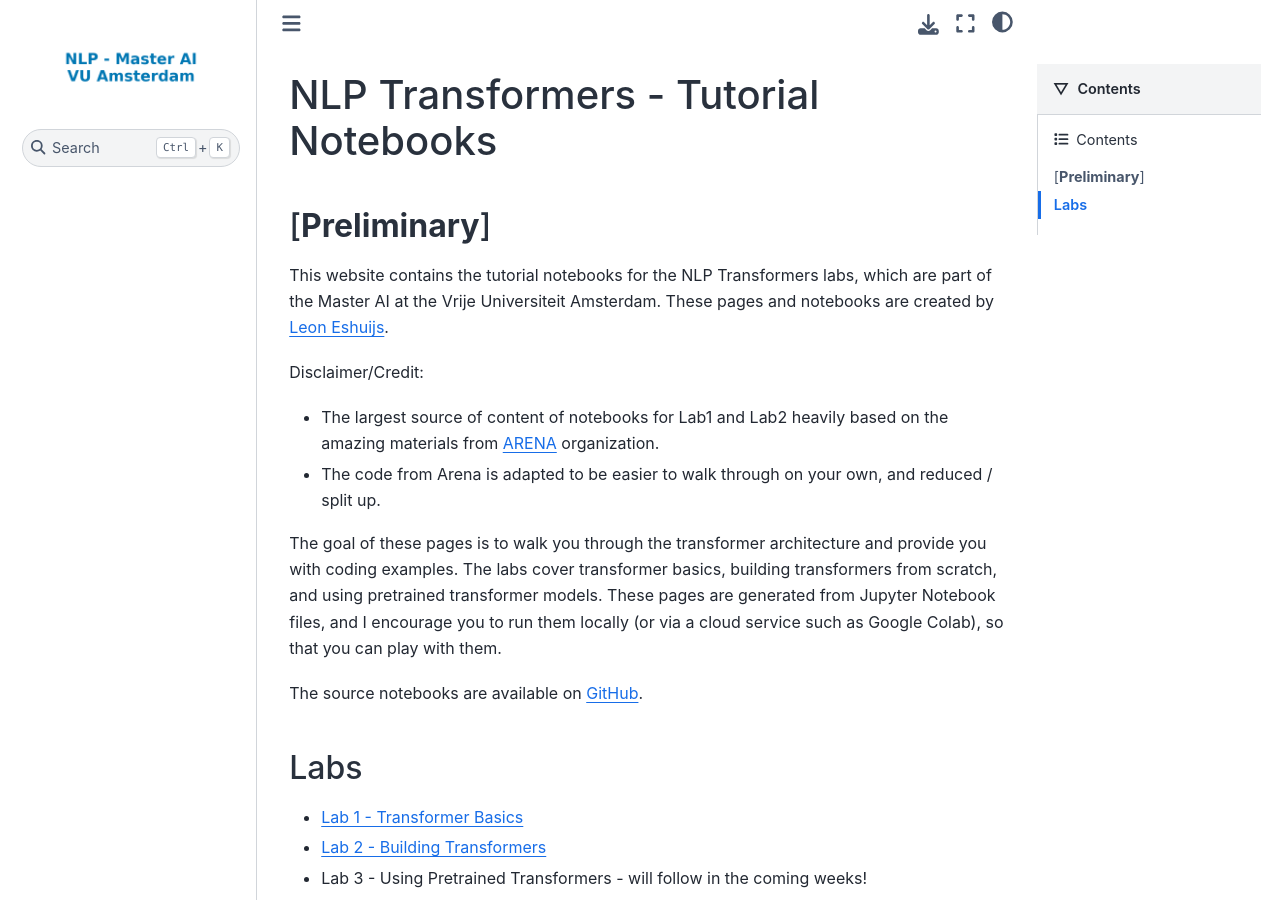
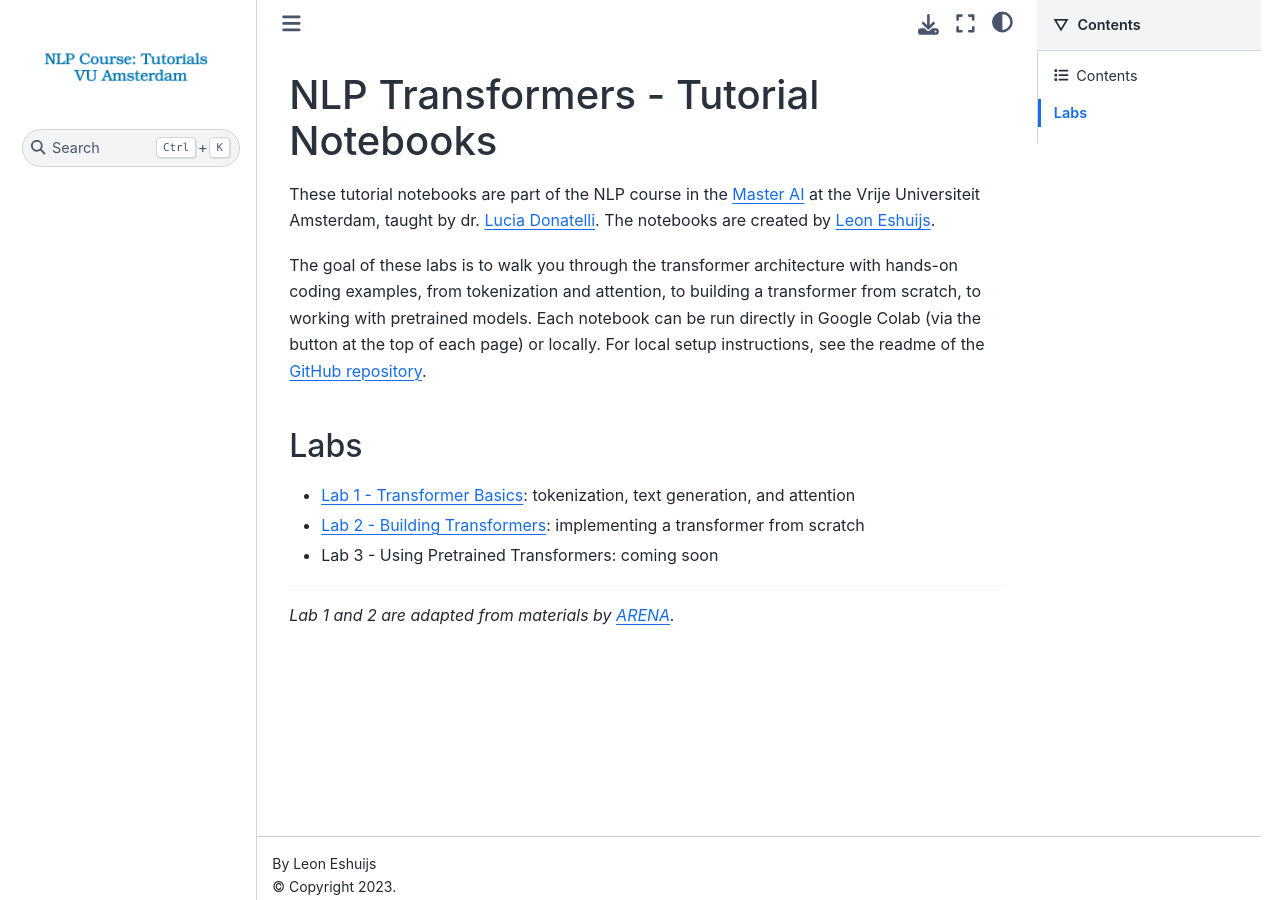
Before and after one commit to cltl/vunlp_tutorials, a Jupyter Book: the page built from intro.md, in a window 1280 px wide and 900 px high. Built offline with Jupyter Book 1.0.4 settings and Sphinx 7.4.7 and the Sphinx Book theme 1.1.4, drawn with Linux system fonts in a browser that asks for light colours; pages that are not in the unit, such as notebooks, are missing from menus.

Commit message:
update intro page

```diff
--- a/intro.md
+++ b/intro.md
@@ -1,16 +1,13 @@
 # NLP Transformers - Tutorial Notebooks
-### [**Preliminary**]
-This website contains the tutorial notebooks for the NLP Transformers labs, which are part of the Master AI at the Vrije Universiteit Amsterdam. These pages and notebooks are created by [Leon Eshuijs](https://watermeleon.github.io/).
 
-Disclaimer/Credit:
-- The largest source of content of notebooks for Lab1 and Lab2 heavily based on the amazing materials from [ARENA](https://www.arena.education/) organization.
-- The code from Arena is adapted to be easier to walk through on your own, and reduced / split up.
+These tutorial notebooks are part of the NLP course in the [Master AI](https://vu.nl/en/education/master/artificial-intelligence) at the Vrije Universiteit Amsterdam, taught by dr. [Lucia Donatelli](https://research.vu.nl/en/persons/lucia-donatelli/). The notebooks are created by [Leon Eshuijs](https://watermeleon.github.io/).
 
-The goal of these pages is to walk you through the transformer architecture and provide you with coding examples. The labs cover transformer basics, building transformers from scratch, and using pretrained transformer models. These pages are generated from Jupyter Notebook files, and I encourage you to run them locally (or via a cloud service such as Google Colab), so that you can play with them.
-
-The source notebooks are available on [GitHub](https://github.com/cltl/nlp_transformer_tutorials).
+The goal of these labs is to walk you through the transformer architecture with hands-on coding examples, from tokenization and attention, to building a transformer from scratch, to working with pretrained models. Each notebook can be run directly in Google Colab (via the button at the top of each page) or locally. For local setup instructions, see the readme of the [GitHub repository](https://github.com/cltl/nlp_transformer_tutorials).
 
 ### Labs
-- [Lab 1 - Transformer Basics](nlp_transformer_tutorials/NLP_Lab1_Transformer_Basics)
-- [Lab 2 - Building Transformers](nlp_transformer_tutorials/NLP_Lab2_Building_Transformers)
-- Lab 3 - Using Pretrained Transformers - will follow in the coming weeks!
+- [Lab 1 - Transformer Basics](nlp_transformer_tutorials/NLP_Lab1_Transformer_Basics): tokenization, text generation, and attention
+- [Lab 2 - Building Transformers](nlp_transformer_tutorials/NLP_Lab2_Building_Transformers): implementing a transformer from scratch
+- Lab 3 - Using Pretrained Transformers: coming soon
+
+---
+*Lab 1 and 2 are adapted from materials by [ARENA](https://www.arena.education/).*
```
Also changed, not shown: logo_nlp.png, 12 other files.
